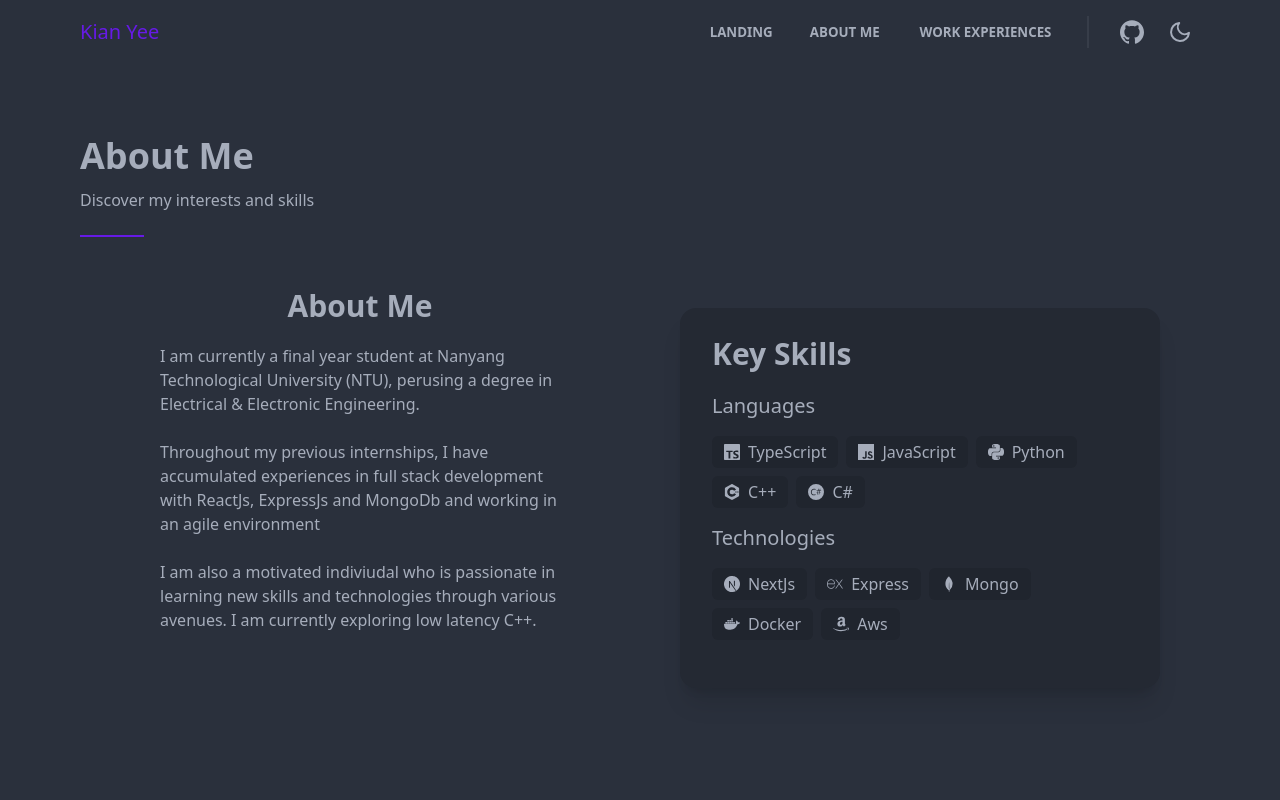
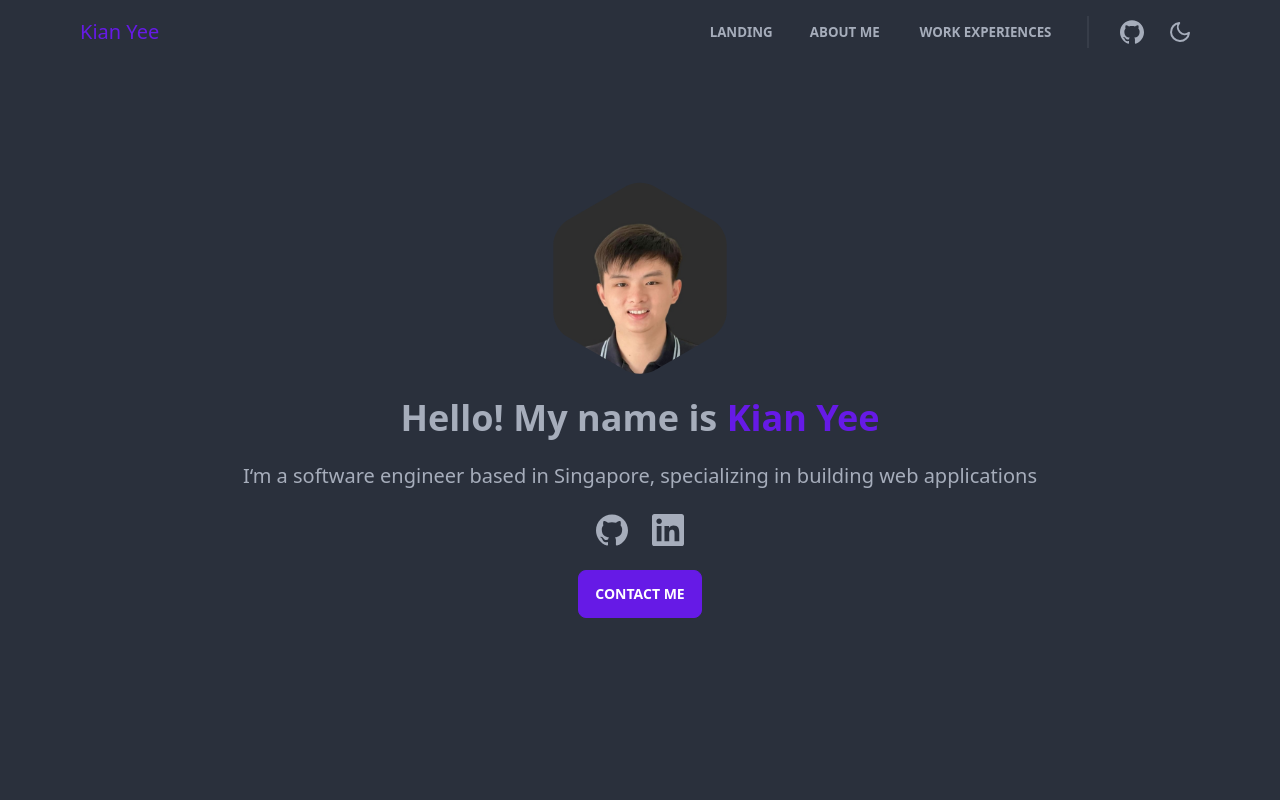
Before and after one commit to k1any33/personal-site, a Next.js app: page / in a window 1280 px wide. Shown: the top 800 px of the page. Built offline with nearby package versions, Linux system fonts and the light colour scheme.

Commit message:
feat(landing): add landing page

```diff
--- a/src/components/AboutMe.tsx
+++ b/src/components/AboutMe.tsx
@@ -33,19 +33,19 @@ const AboutMe = () => {
           <p>
             I am currently a final year student at Nanyang Technological
             University (NTU), perusing a degree in Electrical & Electronic
-            Engineering.
+            Engineering
           </p>
           <br />
           <p>
             Throughout my previous internships, I have accumulated experiences
-            in full stack development with ReactJs, ExpressJs and MongoDb and
+            in full stack development with ReactJs, ExpressJs and MongoDb while
             working in an agile environment
           </p>
           <br />
           <p>
             I am also a motivated indiviudal who is passionate in learning new
             skills and technologies through various avenues. I am currently
-            exploring low latency C++.
+            exploring low latency C++
           </p>
         </div>
         <div className="card my-10 mx-2 flex flex-col bg-base-200 p-8 shadow-xl md:mx-10">
--- a/src/components/Landing.tsx
+++ b/src/components/Landing.tsx
@@ -1,9 +1,46 @@
+import Image from 'next/image'
 import React from 'react'
+import { SiGithub, SiLinkedin } from 'react-icons/si'
 import { ScrollLinkId } from '../utils/scrollLinkId.enum'
-import Container from './container'
+import ProfilePhoto from '../../public/images/profile.png'
+import { SocialMediaLinks } from '../utils/socialMedia.enum'
 
 const Landing = () => {
-  return <Container scrollLinkId={ScrollLinkId.Landing}>Landing</Container>
+  return (
+    <div id={ScrollLinkId.Landing} className="h-screen px-3">
+      <div className="-m-b-10 flex h-full flex-col items-center justify-center gap-y-6">
+        <div className="avatar">
+          <div className="mask mask-hexagon relative w-48">
+            <Image src={ProfilePhoto} alt="profile-photo" />
+          </div>
+        </div>
+        <h1 className="text-center text-4xl font-bold">
+          Hello! My name is <span className="text-primary">Kian Yee</span>
+        </h1>
+        <h2 className="text-center text-xl">
+          I&lsquo;m a software engineer based in Singapore, specializing in
+          building web applications
+        </h2>
+        <div className="flex gap-x-6">
+          <SiGithub
+            className="cursor-pointer"
+            size={32}
+            onClick={() =>
+              window.open(SocialMediaLinks.Github, '_blank')?.focus()
+            }
+          />
+          <SiLinkedin
+            className="cursor-pointer"
+            size={32}
+            onClick={() =>
+              window.open(SocialMediaLinks.LinkedIn, '_blank')?.focus()
+            }
+          />
+        </div>
+        <button className="btn btn-primary">Contact Me</button>
+      </div>
+    </div>
+  )
 }
 
 export default Landing
```
Also changed, not shown: public/images/profile.png (added).
